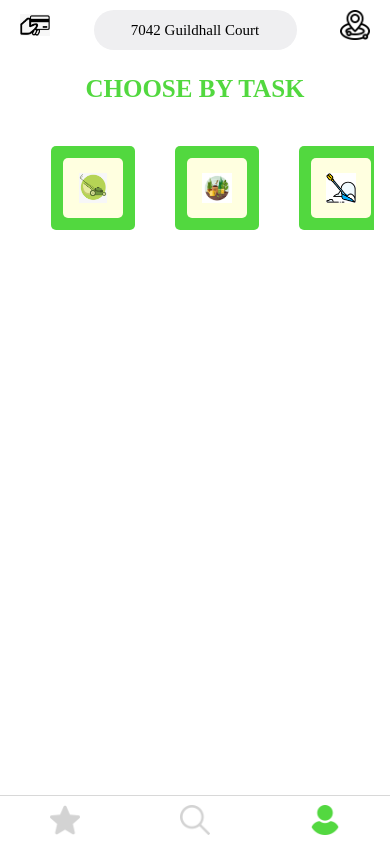
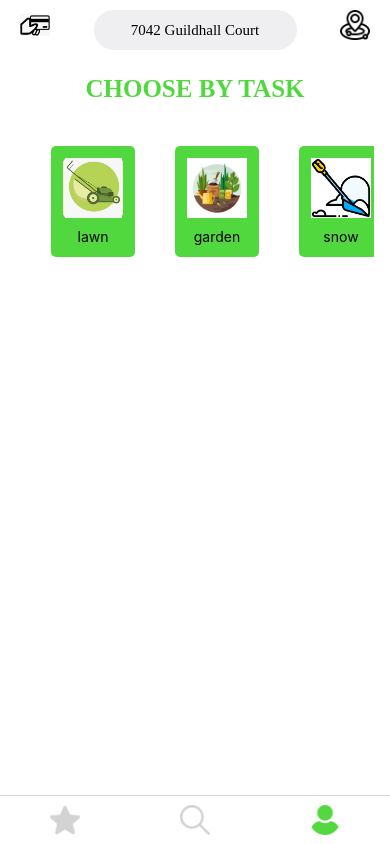
Before and after one commit to ash1497/Task4TuitionApp, a React Native app: screen /User in a window 390 px wide. Built offline with nearby package versions, Linux system fonts and the light colour scheme.

Commit message:
formatted the list better and made the icons bigger

```diff
--- a/displays/Home.js
+++ b/displays/Home.js
@@ -24,27 +24,27 @@ const Home = () => {
   const taskData = [
     {
       id: 1,
-      name: 'Lawn Mowing',
+      name: 'lawn',
       icon: icons.lawnmowing,
     },
     {
       id: 2,
-      name: 'Gardening',
+      name: 'garden',
       icon: icons.gardening,
     },
     {
       id: 3,
-      name: 'Snow Shovelling',
+      name: 'snow',
       icon: icons.snowshovel,
     },
     {
       id: 4,
-      name: 'Car Washing',
+      name: 'car',
       icon: icons.carwash,
     },
     {
       id: 5,
-      name: 'Miscellanous',
+      name: 'misc.',
       icon: icons.misc,
     },
   ];
@@ -92,9 +92,18 @@ const Home = () => {
 
   const [categories, setCategories] = React.useState(taskData);
   const [selectedCategory, setSelectedCategory] = React.useState(null);
-  //const [restaurants, setRestaurants] = React.useState(restaurantData)
+  const [students, setStudents] = React.useState(studentData);
   //const [currentLocation, setCurrentLocation] = React.useState(initialCurrentLocation)
 
+  function onSelectCategory(category) {
+    //filter the students to the job
+    let studentList = studentData.filter(a =>
+      a.categories.includes(category.id),
+    );
+    setStudents(studentList);
+
+    setSelectedCategory(category);
+  }
   function renderHeader() {
     return (
       <View style={{flexDirection: 'row', height: 50}}>
@@ -163,7 +172,8 @@ const Home = () => {
             borderStyle: 'solid',
             borderColor: 'yellow',
             margin: 20,
-          }}>
+          }}
+          onPress={() => onSelectCategory(item)}>
           <View
             style={{
               alignItems: 'center',
@@ -177,11 +187,20 @@ const Home = () => {
               source={item.icon}
               resizeMode="contain"
               style={{
-                width: 30,
-                height: 30,
+                width: 60,
+                height: 60,
               }}
             />
           </View>
+          <Text
+            style={{
+              marginTop: SIZES.padding,
+              color:
+                selectedCategory?.id == item.id ? COLORS.white : COLORS.black,
+              ...FONTS.body5,
+            }}>
+            {item.name}
+          </Text>
         </TouchableOpacity>
       );
     };
```
